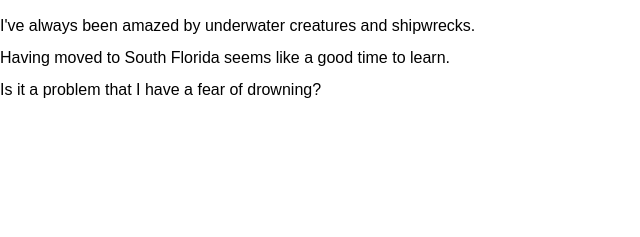
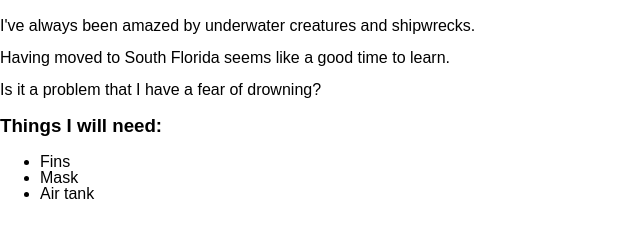
Before and after one commit to aperniciaro/my-hobbies, a website: page public/index.html in a window 1280 px wide. Shown: the part 57-294 px from the top of the page, without its empty margins (0-640 px from the left). Drawn offline with Linux system fonts and the light colour scheme.

Commit message:
Added list of needed equipment

```diff
--- a/public/index.html
+++ b/public/index.html
@@ -12,5 +12,11 @@
     <P>I've always been amazed by underwater creatures and shipwrecks.</P>
     <p>Having moved to South Florida seems like a good time to learn.</p>
     <p>Is it a problem that I have a fear of drowning?</p>
+    <h3>Things I will need:</h3>
+    <ul>
+      <li>Fins</li>
+      <li>Mask</li>
+      <li>Air tank</li>
+    </ul>
   </body>
 </html>
```
